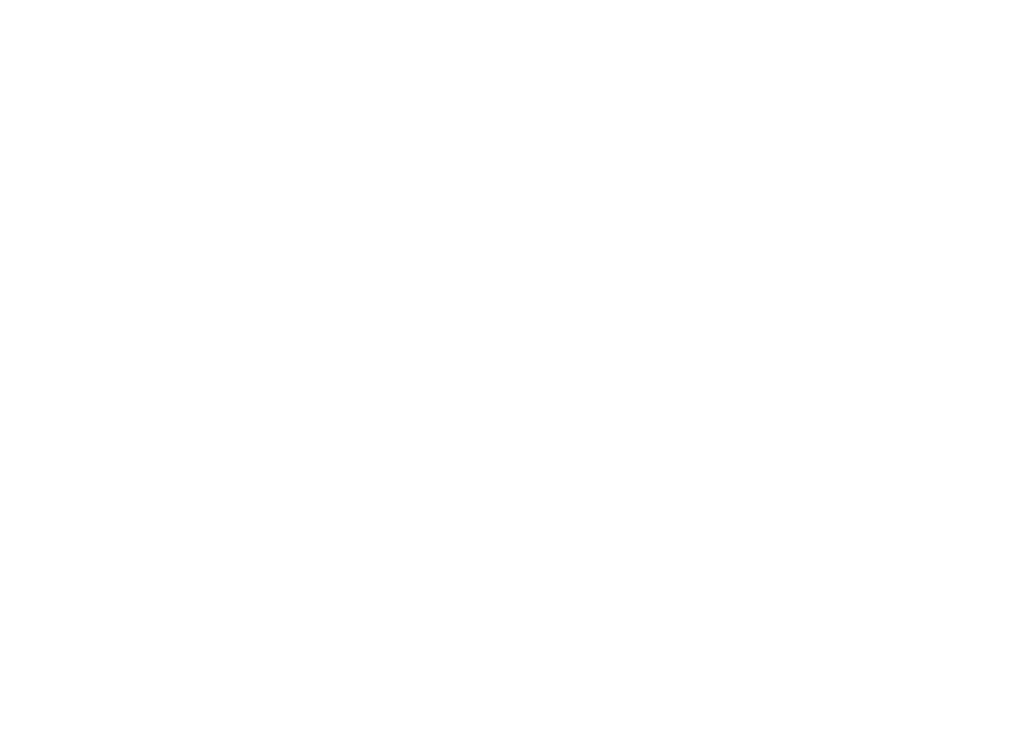
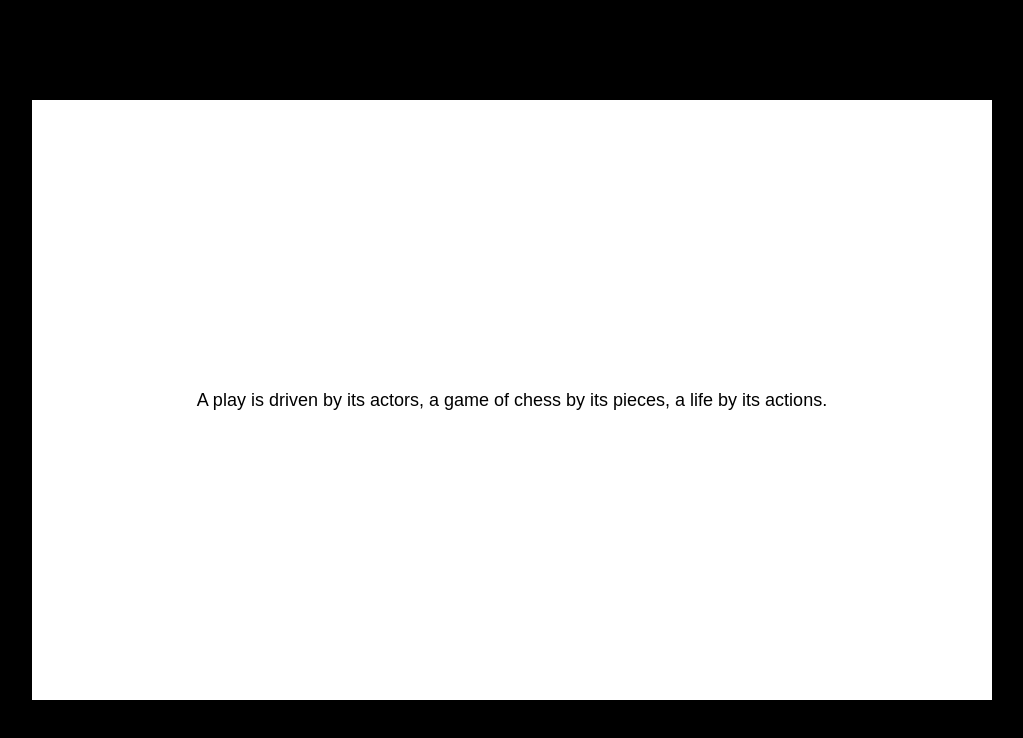
Before and after one commit to gbtsui/aeternus-archives, a Next.js app: page / in a window 1280 px wide. Shown: the top 738 px of the page, without its empty margins (128-1151 px from the left). Built offline with nearby package versions, Linux system fonts and the light colour scheme.

Commit message:
feat: startup screen now dissolves out

```diff
--- a/app/components/Startup.tsx
+++ b/app/components/Startup.tsx
@@ -1,6 +1,7 @@
 "use client";
 
 import {useEffect, useMemo, useState} from "react";
+import "@/app/stylesheets/dissolveOut.css"
 
 type StartupProps = {
     visible: boolean;
@@ -9,10 +10,11 @@ type StartupProps = {
 
 const message =
     "A play is driven by its actors, a game of chess by its pieces, a life by its actions.";
+/*
 const message_2 =
     "What was - is not, " +
     "what will be - is not, " +
-    "only what is now - is.";
+    "only what is now - is.";*/
 
 const useTypewriter = (
     text: string,
@@ -40,21 +42,36 @@ const useTypewriter = (
             const timer = setTimeout(() => onFinish(), cooldownOnFinish);
             return () => clearTimeout(timer); // cleanup
         }
-    }, [displayText, cooldownOnFinish, onFinish]);
+    }, [displayText, text, cooldownOnFinish, onFinish]);
 
     return displayText;
 };
 
+const animationStyle = {
+    animationName: "dissolveOut",
+    animationDuration: "3000ms",
+    animationFillMode: "forwards"
+}
 
 export default function Startup(props: StartupProps) {
-    const typedMessage = useTypewriter(message, 40, 500, props.onFinish);
+
+    const [complete, setComplete] = useState<boolean>(false);
+
+    const finish = () => {
+        console.log("setComplete")
+        setComplete(true);
+        //setTimeout(() => props.onFinish(), animationStyle.animationDuration as unknown as number);
+    }
+
+    const typedMessage = useTypewriter(message, 40, 3000, finish);
+
 
     if (!props.visible) {
         return null
     }
 
     return (
-        <div className="bg-white text-black w-3/4 h-3/4 flex items-center justify-center absolute">
+        <div className="bg-white text-black w-3/4 h-3/4 flex items-center justify-center absolute" style={complete ? animationStyle : {}}>
             <span className="text-lg">{typedMessage}</span>
         </div>
     );
--- a/app/page.tsx
+++ b/app/page.tsx
@@ -9,7 +9,7 @@ export default function Home() {
     const [homeState, setHomeState] = useState<HomeState>("startup");
 
     return (
-        <div className="flex min-h-screen items-center justify-center">
+        <div className="flex min-h-screen items-center justify-center bg-black">
             <div className={"flex flex-col items-center justify-center"}>
                 <Startup visible={homeState === "startup"} onFinish={() => setHomeState("standby")} />
             </div>
--- /dev/null
+++ b/app/stylesheets/dissolveOut.css
@@ -0,0 +1,13 @@
+@keyframes dissolveOut {
+
+
+    0% {
+        opacity: 1;
+        filter: blur(0)/* Start state */
+    }
+    100% {
+        opacity: 0;
+        filter: blur(3rem)
+        /* End state */
+    }
+}
```
